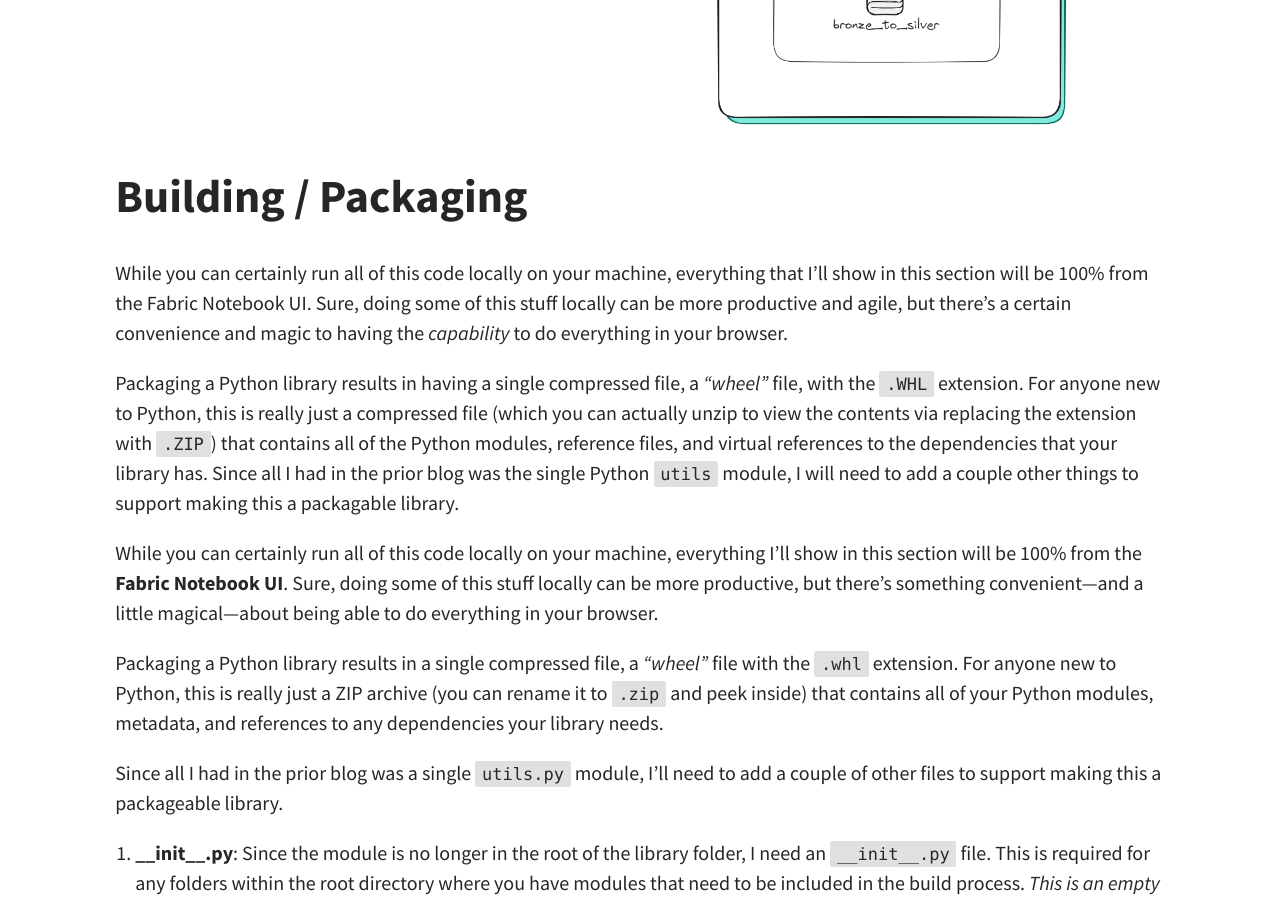
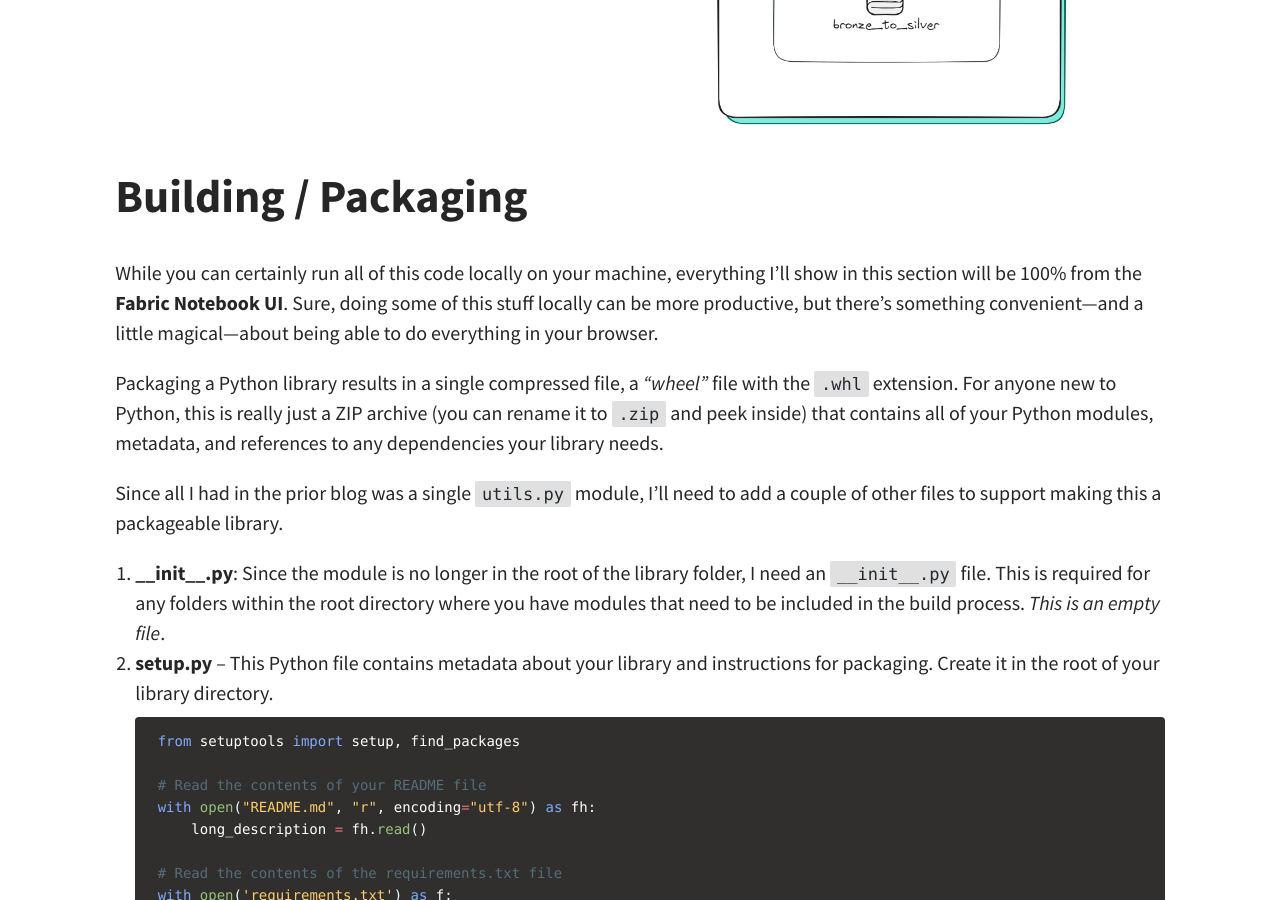
Before and after one commit to mwc360/mwc360.github.io, a Jekyll site: the page built from _posts/2025-03-26-Packaging-Python-Libraries-Using-Microsoft-Fabric.md, in a window 1280 px wide and 900 px high, scrolled down 1426 px. Built offline with Jekyll 4.4.1, drawn with Linux system fonts in a browser that asks for light colours; a script that is not in the unit is left out; comment, search, counter and statistics services are not loaded; some of the changed lines change nothing that is shown; some of the changed text lies outside the part shown.

Commit message:
typo cleanup

````diff
--- a/_posts/2025-03-26-Packaging-Python-Libraries-Using-Microsoft-Fabric.md
+++ b/_posts/2025-03-26-Packaging-Python-Libraries-Using-Microsoft-Fabric.md
@@ -15,10 +15,6 @@
 ![Library Process](/assets/img/posts/Developing-Fabric-Libraries-Pt2/lib-diagram.excalidraw.png)
 
 # Building / Packaging
-While you can certainly run all of this code locally on your machine, everything that I'll show in this section will be 100% from the Fabric Notebook UI. Sure, doing some of this stuff locally can be more productive and agile, but there's a certain convenience and magic to having the _capability_ to do everything in your browser.
-
-Packaging a Python library results in having a single compressed file, a _"wheel"_ file, with the `.WHL` extension. For anyone new to Python, this is really just a compressed file (which you can actually unzip to view the contents via replacing the extension with `.ZIP`) that contains all of the Python modules, reference files, and virtual references to the dependencies that your library has. Since all I had in the prior blog was the single Python `utils` module, I will need to add a couple other things to support making this a packagable library.
-
 While you can certainly run all of this code locally on your machine, everything I'll show in this section will be 100% from the **Fabric Notebook UI**. Sure, doing some of this stuff locally can be more productive, but there's something convenient—and a little magical—about being able to do everything in your browser.
 
 Packaging a Python library results in a single compressed file, a _"wheel"_ file with the `.whl` extension. For anyone new to Python, this is really just a ZIP archive (you can rename it to `.zip` and peek inside) that contains all of your Python modules, metadata, and references to any dependencies your library needs.
@@ -86,7 +82,7 @@
 └── setup.py # build instructions
 ```
 
-> If I had not put `utils.py` in a folder in the root called _lakehouse_utils_, the eventual `import` statment would've been `import utils`. To make the import more descriptive and avoid ambiguity I moved utils into a subfolder called _lakehouse_utils so that the `import` statement becomes `import lakehouse_utils.utils`.
+> If I had not put `utils.py` in a folder in the root called _lakehouse_utils_, the eventual `import` statement would've been `import utils`. To make the import more descriptive and avoid ambiguity I moved utils into a subfolder called _lakehouse_utils_ so that the `import` statement becomes `import lakehouse_utils.utils`.
 
 Now that the structure is in place, let's build the library. I like to add the following code into the same Notebook used for developing and testing the module. That way, I can make a quick change, generate a new build, and finish by publishing the new version to an artifact repo—_all in one Notebook_.
 
@@ -206,7 +202,7 @@
 # Execute PIP
 install = get_ipython().run_line_magic("pip", f"install {library_name}=={library_version} --index-url=https://{ado_artifact_feed_name}:{artifact_pat}@pkgs.dev.azure.com/{ado_org_name}/{ado_project_name}/_packaging/{ado_artifact_feed_name}/pypi/simple/")
 ```
-![alt text](image-5.png)
+![Install Lib](/assets/img/posts/Developing-Fabric-Libraries-Pt2/install-lib.png)
 
 Easy, right? If you don't need parameters, you can reduce it to two lines:
 
````
Also changed, not shown: assets/img/posts/Developing-Fabric-Libraries-Pt2/install-lib.png (added).
